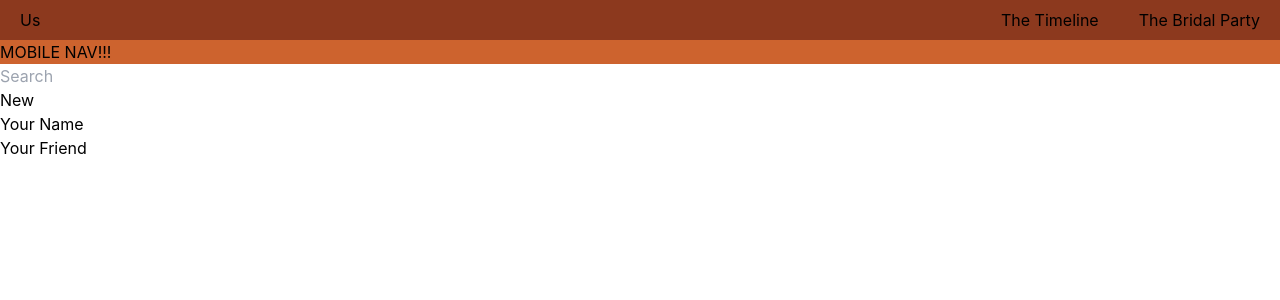
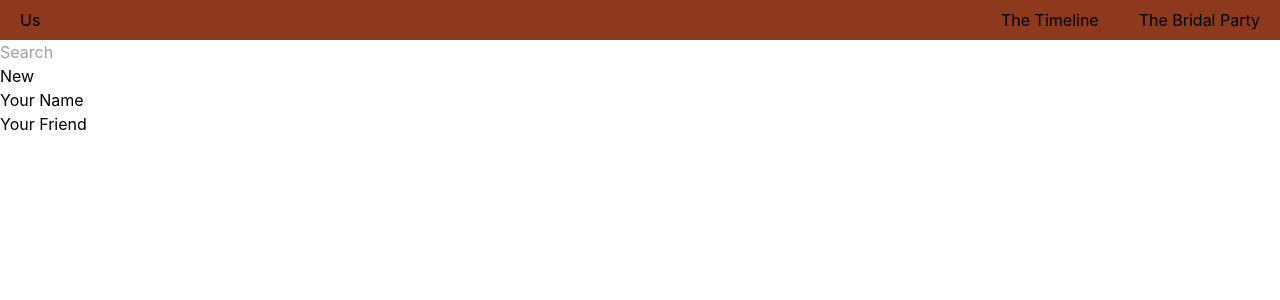
Before and after one commit to gnieb/wedding-cermony-site, a React (Create React App) app: page / in a window 1280 px wide. Shown: the top 300 px of the page. Built offline with nearby package versions, Linux system fonts and the light colour scheme.

Commit message:
mobile menu only mappears on screens nsmaller than medium

```diff
--- a/src/components/MobileNav.js
+++ b/src/components/MobileNav.js
@@ -1,7 +1,7 @@
 
 export default function MobileNav () {
     return(
-        <div className="bg-lightO">
+        <div className="bg-lightO flex md:hidden">
             <div>MOBILE NAV!!!</div>
 
         </div>
--- a/src/routes/root.jsx
+++ b/src/routes/root.jsx
@@ -3,7 +3,7 @@ import MobileNav from "../components/MobileNav";
 
 export default function Root() {
     return (
-      <div className="bg-beigey w-screen">
+      <div className=" w-screen">
       <Nav />
       <MobileNav/>
         <div id="sidebar">
```
